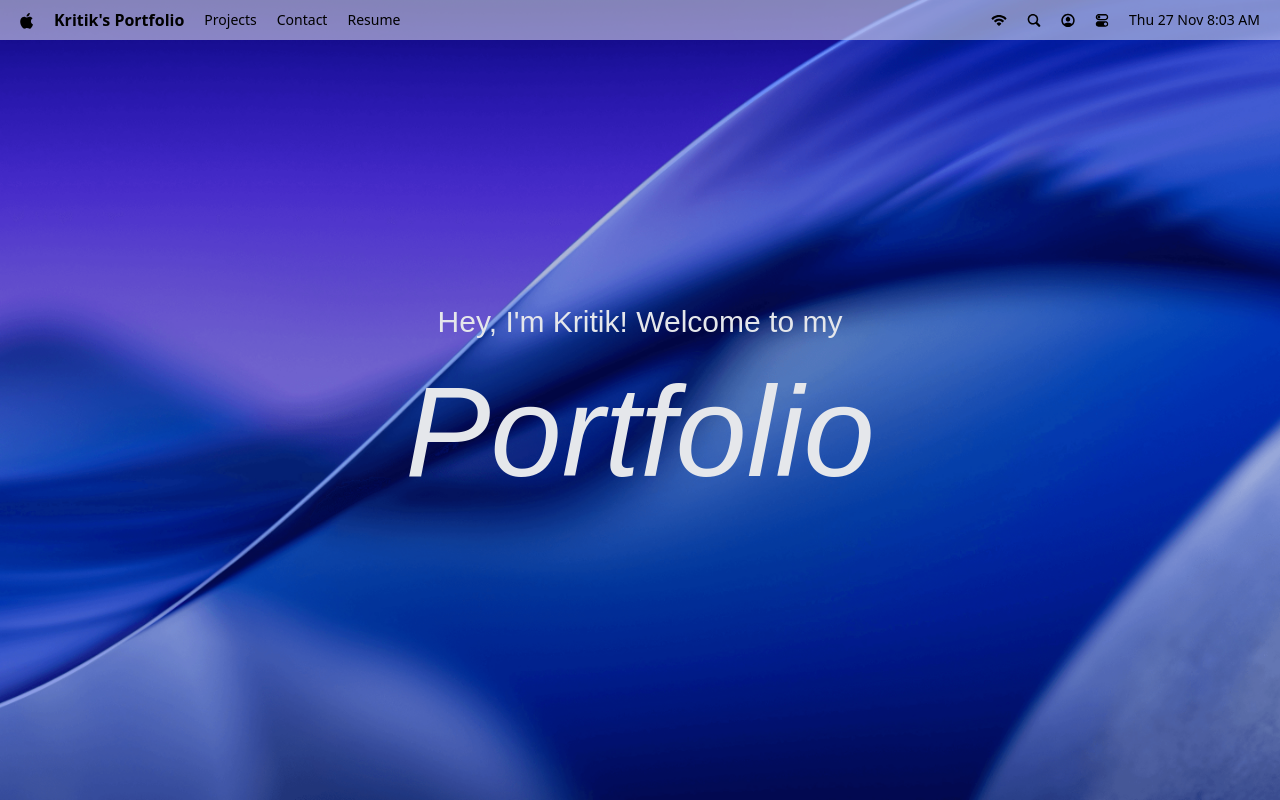
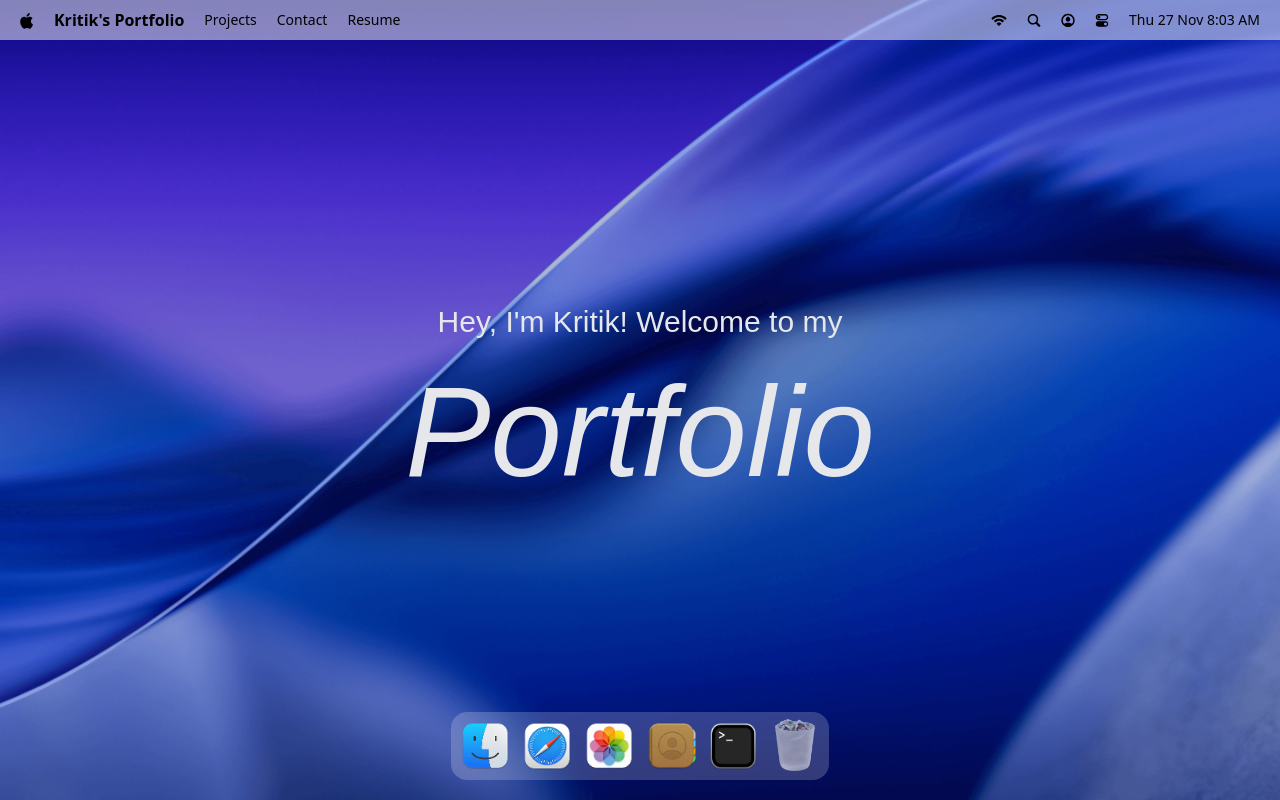
Before and after one commit to kritikpoudel/MacStyle-Portfolio, a React (Vite) app: page / in a window 1280 px wide. Built offline with nearby package versions, Linux system fonts and the light colour scheme; a web font is replaced by a local one.

Commit message:
Implement dock

```diff
--- a/package.json
+++ b/package.json
@@ -17,6 +17,7 @@
     "lucide-react": "^0.554.0",
     "react": "^19.2.0",
     "react-dom": "^19.2.0",
+    "react-tooltip": "^5.30.0",
     "tailwindcss": "^4.1.17"
   },
   "devDependencies": {
--- a/src/App.jsx
+++ b/src/App.jsx
@@ -1,4 +1,4 @@
-import { Navbar,Welcome } from '#components'
+import { Navbar,Welcome ,Dock} from '#components'
 import React from 'react'
 
 const App = () => {
@@ -6,6 +6,7 @@
     <main>
       <Navbar/>
       <Welcome/>
+      <Dock/>
     </main>
   )
 }
--- /dev/null
+++ b/src/components/Dock.jsx
@@ -0,0 +1,83 @@
+import { dockApps } from "#constants";
+import { Tooltip } from "react-tooltip";
+import React, { useRef } from "react";
+import { useGSAP } from "@gsap/react";
+import gsap from "gsap";
+
+const Dock = () => {
+  const dockRef = useRef(null);
+  useGSAP(() => {
+    const dock = dockRef.current;
+    if (!dock) return;
+    const icons = dock.querySelectorAll(".dock-icon");
+    const animateicons = (mouseX) => {
+      const { left } = dock.getBoundingClientRect();
+      icons.forEach((icon) => {
+        const { left: iconLeft, width } = icon.getBoundingClientRect();
+        const center = iconLeft - left + width / 2;
+        const distance = Math.abs(mouseX - center);
+        const intensity = Math.exp(-(distance ** 2) / 2000);
+
+        gsap.to(icon, {
+          scale: 1 + 0.25 * intensity,
+          y: -15 * intensity,
+          duration: 0.2,
+          ease: "power2.out",
+        });
+      });
+    };
+    const handleMouseMove = (e) => {
+      const { left } = dock.getBoundingClientRect();
+      animateicons(e.clientX - left);
+    };
+    const resetIcons = () => {
+      icons.forEach((icon) =>
+        gsap.to(icon, {
+          scale: 1,
+          y: 0,
+          duretion: 0.3,
+          ease: "power2.out",
+        })
+      );
+    };
+    dock.addEventListener("mousemove",handleMouseMove)
+    dock.addEventListener("mouseleave",resetIcons)
+
+    return()=>{
+        dock.removeEventListener("mousemove",handleMouseMove)
+        dock.removeEventListener("mouseleave",resetIcons)
+
+    }
+  },[]);
+  const toggleApp = (app) => {};
+  return (
+    <section id="dock">
+      <div ref={dockRef} className="dock-container">
+        {dockApps.map(({ id, name, icon, canOpen }) => (
+          <div key={id ?? name} className="relative flex justify-center">
+            <button
+              type="button"
+              className="dock-icon"
+              aria-label={name}
+              data-tooltip-id="dock-tooltip"
+              data-tooltip-content={name}
+              data-tooltip-delay-show={150}
+              disabled={!canOpen}
+              onClick={() => toggleApp(id, canOpen)}
+            >
+              <img
+                src={`/images/${icon}`}
+                alt={name}
+                loading="lazy"
+                className={canOpen ? "" : "opacity-60"}
+              />
+            </button>
+          </div>
+        ))}
+        <Tooltip id="dock-tooltip" place="top" className="tooltip" />
+      </div>
+    </section>
+  );
+};
+
+export default Dock;
--- a/src/components/index.js
+++ b/src/components/index.js
@@ -1,4 +1,5 @@
 import Navbar from "./Navbar";
 import Welcome from "./Welcome";
+import Dock from "./Dock";
 
-export{Navbar,Welcome};
+export{Navbar,Welcome,Dock};
```
Also changed, not shown: 1 other file (tests, documents, lock files or other folders).
